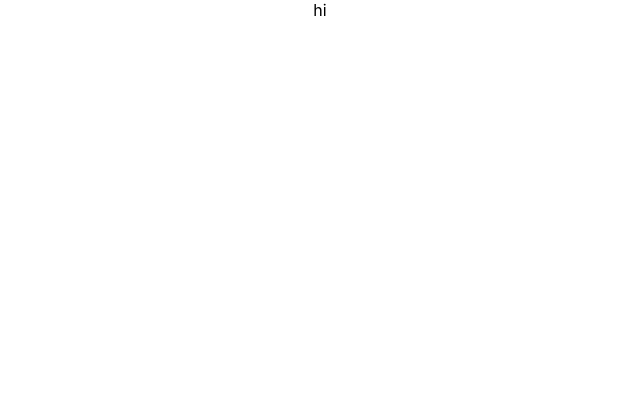
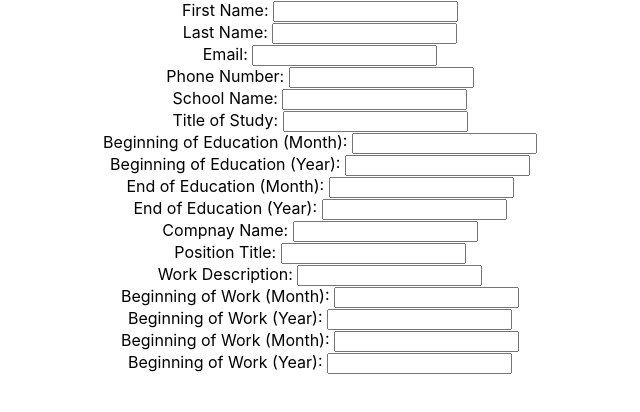
Before and after one commit to betsha1830/cv-application, a React (Create React App) app: page / in a window 1280 px wide. Shown: the top 412 px of the page, without its empty margins (320-960 px from the left). Built offline with nearby package versions, Linux system fonts and the light colour scheme.

Commit message:
Added the ability to list out all necessary labels from an oject

```diff
--- a/src/App.js
+++ b/src/App.js
@@ -1,11 +1,44 @@
+import React from 'react';
 import './App.css';
+import Input from './components/Input';
 
-function App() {
-  return (
-    <div className="App">
-      hi
-    </div>
-  );
+class App extends React.Component {
+  constructor(){
+    super();
+    this.labels = {
+      first_name: 'First Name',
+      last_name: 'Last Name',
+      email: 'Email',
+      phone: 'Phone Number',
+      school_name: 'School Name',
+      study_title: 'Title of Study',
+      beginning_study_month: 'Beginning of Education (Month)',
+      beginning_study_year: 'Beginning of Education (Year)',
+      end_study_month: 'End of Education (Month)',
+      end_study_year: 'End of Education (Year)',
+      comp_name: 'Compnay Name',
+      work_pos: 'Position Title',
+      work_description: 'Work Description',
+      beginning_work_month: 'Beginning of Work (Month)',
+      beginning_work_year: 'Beginning of Work (Year)',
+      end_work_month: 'Beginning of Work (Month)',
+      end_work_year: 'Beginning of Work (Year)',
+    }
+
+    this.sate = {
+
+    }
+  }
+
+  render(){
+    return(
+      <div className='App'>
+        {Object.keys(this.labels).map(key => {
+          return <Input labelName={this.labels[key]} />
+        })}
+      </div>
+    )
+  }
 }
 
 export default App;
--- /dev/null
+++ b/src/components/Input.js
@@ -0,0 +1,20 @@
+import React, { Component } from 'react'
+
+class Input extends Component {
+  constructor(props){
+    super(props);
+    this.state = {
+
+    }
+  }
+  render() {
+    const {labelName} = this.props
+    return (
+      <div className='Input'>
+        <label>{labelName}</label>: <input type='text'/>
+      </div>
+    )
+  }
+}
+
+export default Input
```
